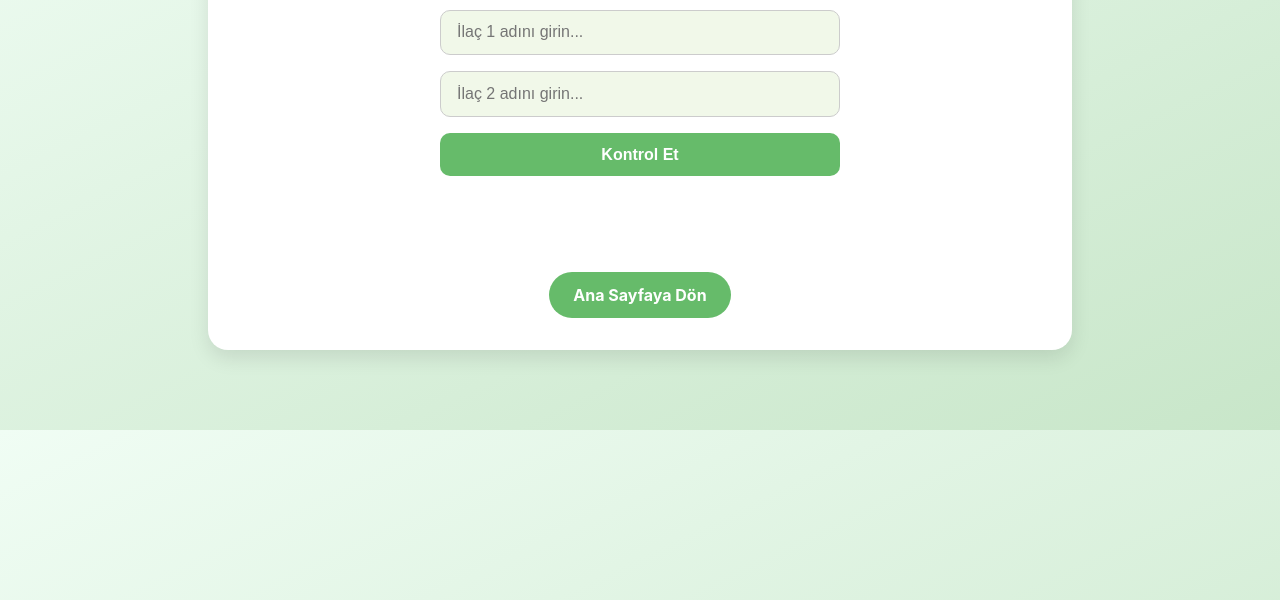
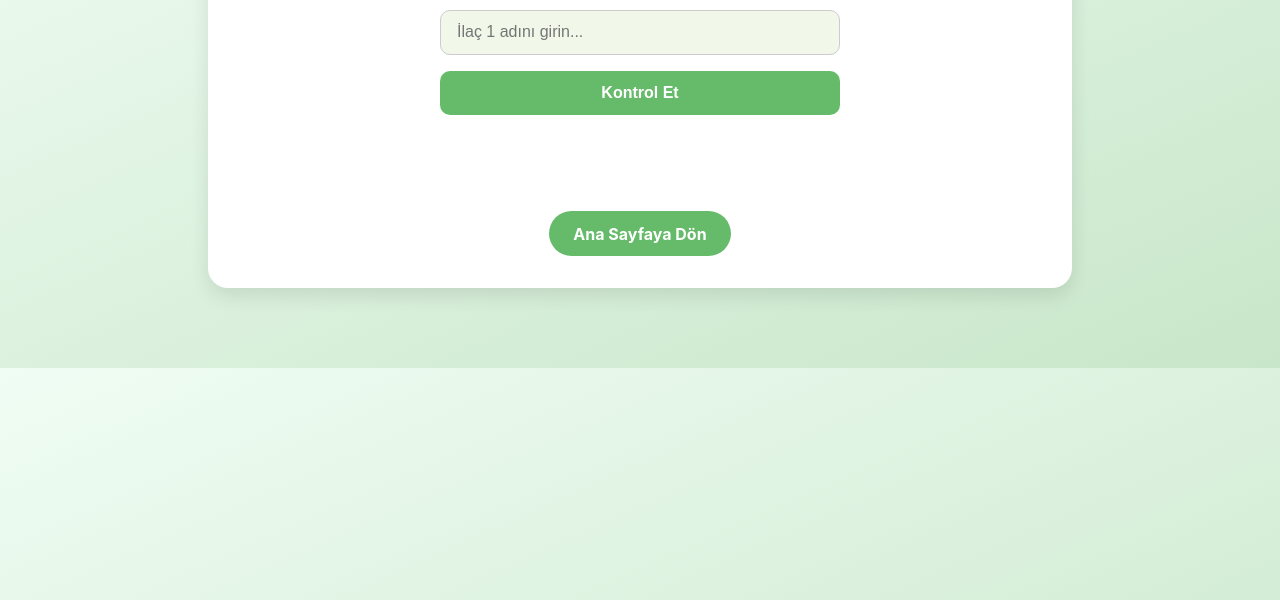
Before and after one commit to yarenus/bitkisel_takviye_uygulamasi, a plain HTML site: page etkilesim.html in a window 1280 px wide. Shown: the part 200-800 px from the top of the page. Drawn offline with Linux system fonts and the light colour scheme.

Commit message:
her şet BİTTİİİĞĞĞĞ

```diff
--- a/etkilesim.html
+++ b/etkilesim.html
@@ -12,7 +12,6 @@
 
     <div class="interaction-form">
       <input type="text" placeholder="İlaç 1 adını girin..." />
-      <input type="text" placeholder="İlaç 2 adını girin..." />
       <button>Kontrol Et</button>
     </div>
 
```
